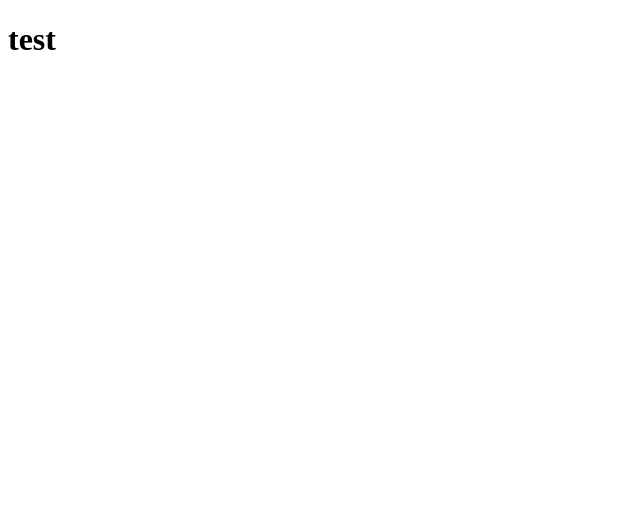
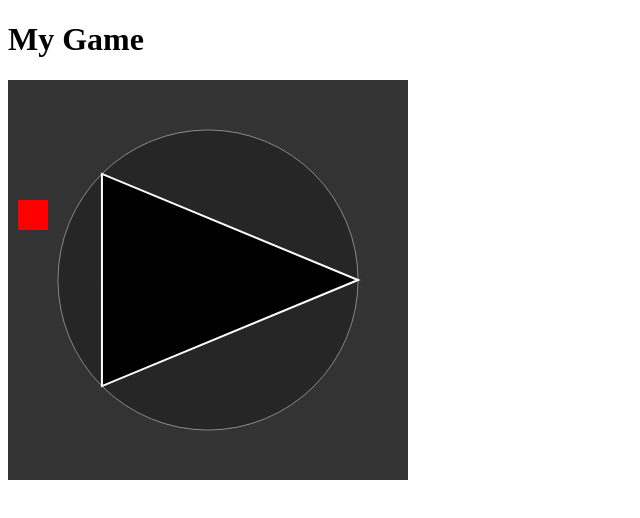
Before and after one commit to CoodingSchool/CoodingSchool.github.io, a plain HTML site: page index.html in a window 1280 px wide. Shown: the whole page, without its empty margins (0-640 px from the left). Drawn offline with Linux system fonts and the light colour scheme.

Commit message:
Update index.html

```diff
--- a/index.html
+++ b/index.html
@@ -1,6 +1,77 @@
-<!Doctype html>
-<head>
-</head>
+<!DOCTYPE html>
+<html>
 <body>
-<h1>test</h1>
+<h1>My Game</h1>
+<canvas id="canvas" width="400" height="400"
+style="background-color:#333">
+</canvas>
+
+<script>
+var canvas = document.getElementById("canvas");
+var ctx = canvas.getContext("2d");
+function component(width,heigth,color,x,y){
+  this.width = width;
+  this.height = heigth;
+  this.x = x;
+  this.y = y;
+
+  ctx.fillStyle = "red";
+  ctx.fillRect(this.x,this.y,this.width,this.height);
+
+
+}
+
+
+function draw_ship(ctx, x, y, radius, options) {
+  options = options || {};
+  ctx.save();
+  // optionally draw a guide showing the collision radius
+  if(options.guide) {
+    ctx.strokeStyle = "white";
+    ctx.fillStyle = "rgba(0, 0, 0, 0.25)";
+    ctx.lineWidth = 0.5;
+    ctx.beginPath();
+    ctx.arc(x, y, radius, 0, 2 * Math.PI);
+    ctx.stroke();
+    ctx.fill();
+  }
+  // set some default values
+  ctx.lineWidth = options.lineWidth || 2;
+  ctx.strokeStyle = options.stroke || "white";
+  ctx.fillStyle = options.fill || "black";
+  let angle = (options.angle || 0.5 * Math.PI) / 2;
+  // draw the ship in three lines
+  ctx.beginPath();
+  ctx.moveTo(x + radius, y);
+  ctx.lineTo(
+    x + Math.cos(Math.PI - angle) * radius,
+    y + Math.sin(Math.PI - angle) * radius
+  );
+  ctx.lineTo(
+    x + Math.cos(Math.PI + angle) * radius,
+    y + Math.sin(Math.PI + angle) * radius
+  );
+  ctx.closePath();
+  ctx.fill();
+  ctx.stroke();
+  ctx.restore();
+  }
+
+setInterval(updateGame,20);
+//component(30,30,"red",10,120);
+myX= 10;
+myY=120;
+function updateGame(){
+  ctx.clearRect(0,0,400,400);
+  //myX +=1
+  if(myX > 400){
+    myX = -30;
+   }
+  component(30,30,"red",myX,myY);
+  draw_ship(ctx, 200, 200, 150, {guide: true});
+}
+
+</script>
+
 </body>
+</html>
```
